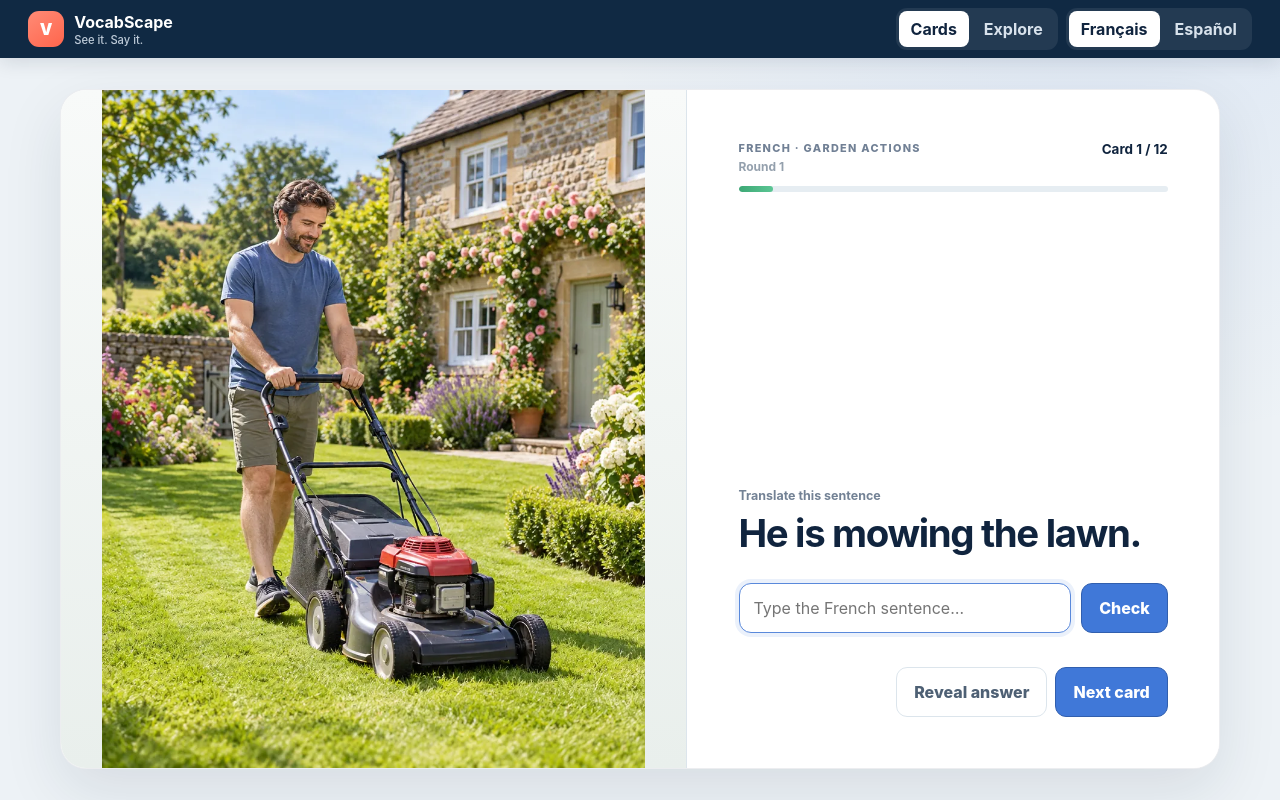
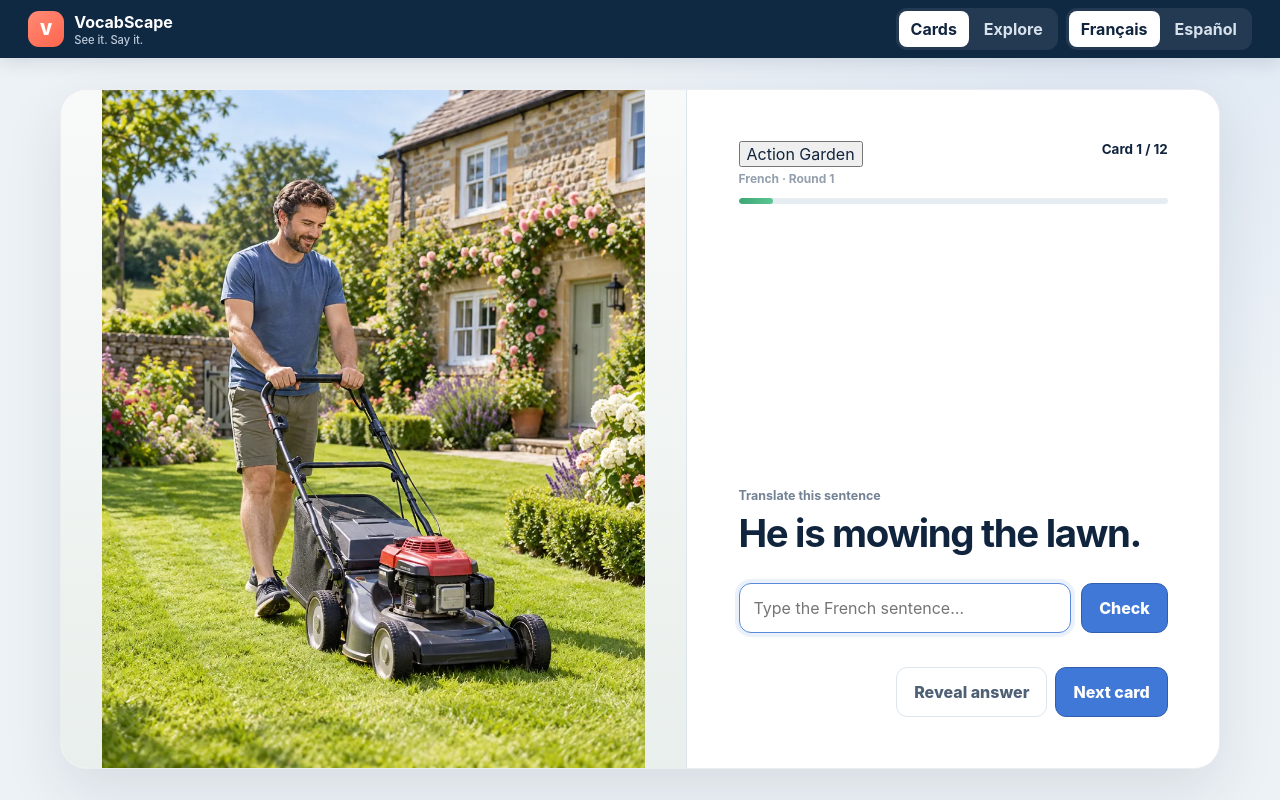
Before and after one commit to pelld/VocabScape, a Svelte app: page / in a window 1280 px wide. Built offline with nearby package versions, Linux system fonts and the light colour scheme.

Commit message:
Add switchable flashcard topics

```diff
--- a/src/App.svelte
+++ b/src/App.svelte
@@ -8,11 +8,10 @@
   type CardState = { correct: number; wrong: number };
 
   const languages: Record<string, any> = LANGUAGES;
-  const actionDeck: any = SCENES.find((scene: any) => scene.id === "action-garden");
+  const actionDecks: any[] = SCENES.filter((scene: any) => scene.kind === "action");
   const exploreScenes: any[] = SCENES.filter((scene: any) => scene.id === "garden" || scene.id === "kitchen");
 
   const progressKey = "vocabscape-card-progress-v2";
-  const languageKey = "vocabscape-language";
 
   let memory: Record<string, CardState> = {};
   try {
@@ -24,6 +23,8 @@
   let language = "fr";
 
   let view: View = "cards";
+  let deckIndex = 0;
+  let currentDeck = actionDecks[deckIndex];
   let currentIndex = 0;
   let queue: number[] = [];
   let position = 1;
@@ -36,12 +37,13 @@
   let exploreIndex = 0;
   let showOutlines = false;
 
-  $: currentCard = actionDeck.objects[currentIndex];
+  $: currentCard = currentDeck.objects[currentIndex];
   $: currentTerm = currentCard.terms[language];
   $: currentExploreScene = exploreScenes[exploreIndex];
-  $: roundProgress = Math.round((position / actionDeck.objects.length) * 100);
+  $: roundProgress = Math.round((position / currentDeck.objects.length) * 100);
 
-  const asset = (file: string) => `${import.meta.env.BASE_URL}action-garden/${file}`;
+  const asset = (file: string) =>
+    file.startsWith("http") ? file : `${import.meta.env.BASE_URL}${currentDeck.id}/${file}`;
 
   function normalise(value: string) {
     return value
@@ -88,7 +90,7 @@
   }
 
   function resetDeck() {
-    const order = shuffledIndices(actionDeck.objects.length);
+    const order = shuffledIndices(currentDeck.objects.length);
     currentIndex = order.shift() ?? 0;
     queue = order;
     position = 1;
@@ -102,7 +104,7 @@
 
   function nextCard() {
     if (queue.length === 0) {
-      queue = shuffledIndices(actionDeck.objects.length, currentIndex);
+      queue = shuffledIndices(currentDeck.objects.length, currentIndex);
       position = 0;
       round += 1;
     }
@@ -159,6 +161,12 @@
     resetDeck();
   }
 
+  function switchDeck(index: number) {
+    deckIndex = index;
+    currentDeck = actionDecks[index];
+    resetDeck();
+  }
+
   function switchView(nextView: View) {
     view = nextView;
     if (view === "cards") focusAnswer();
@@ -210,12 +218,17 @@
 
         <div class="flashcard-body">
           <div class="card-meta">
-            <div>
-              <span class="eyebrow">{languages[language].name} · Garden actions</span>
-              <span class="round-label">Round {round}</span>
+            <div class="deck-switcher" aria-label="Flashcard topic">
+              {#each actionDecks as deck, index}
+                <button class:active={index === deckIndex} onclick={() => switchDeck(index)}>
+                  {deck.name}
+                </button>
+              {/each}
             </div>
-            <strong>Card {position} / {actionDeck.objects.length}</strong>
+            <strong>Card {position} / {currentDeck.objects.length}</strong>
           </div>
+
+          <span class="round-label">{languages[language].name} · Round {round}</span>
 
           <div class="card-progress" aria-hidden="true">
             <div class="card-progress-fill" style={`width:${roundProgress}%`}></div>
```
